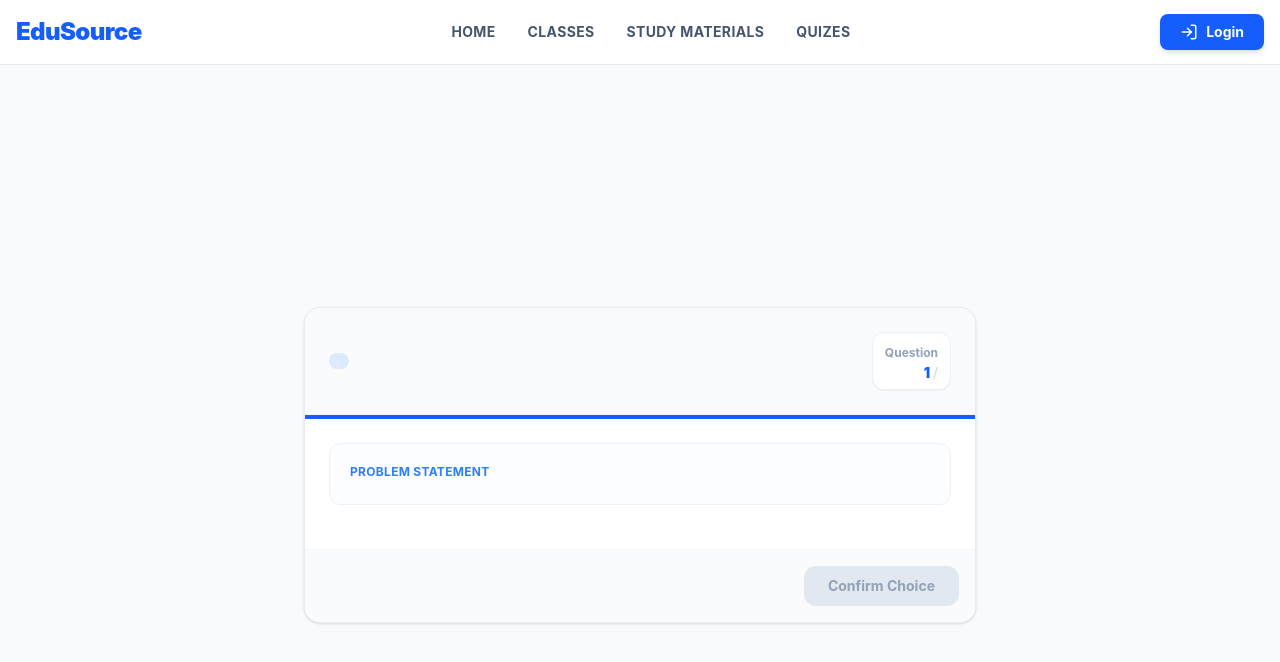
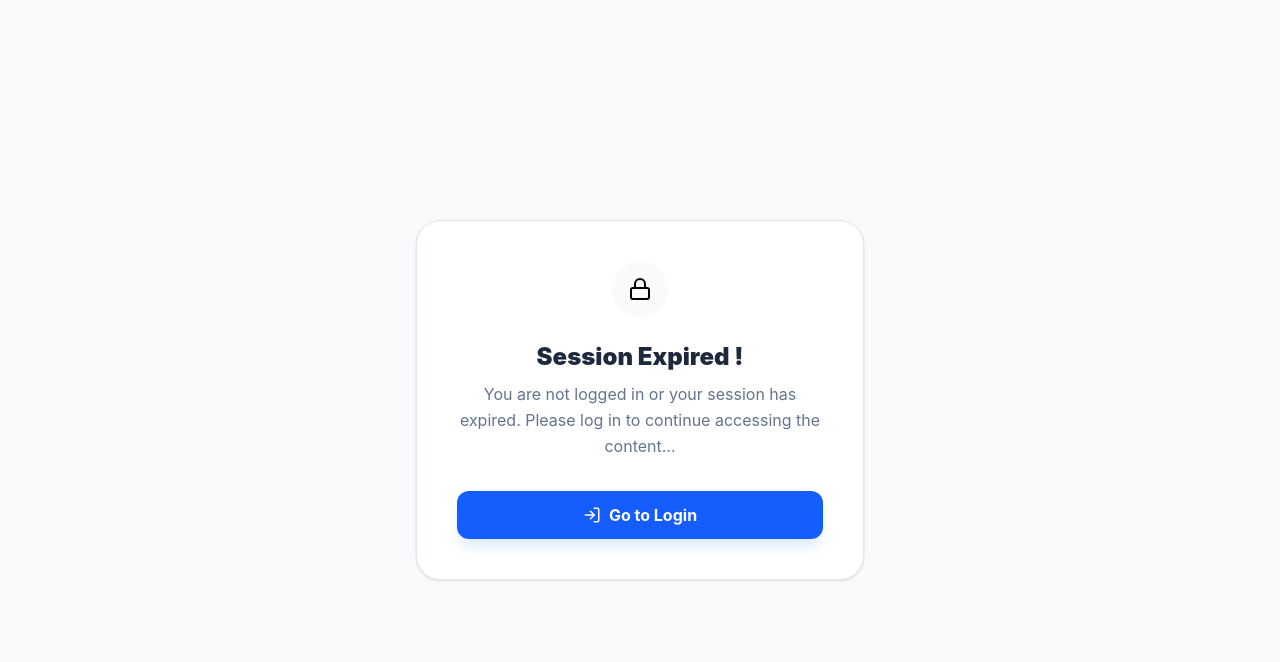
Before and after one commit to tharindudev13/edusoure, a React (Vite) app: page /quiz/1 in a window 1280 px wide. Shown: the top 662 px of the page. Built offline with nearby package versions, Linux system fonts and the light colour scheme; no server answers.

Commit message:
feat: Implement session expiration handling and add GoToLogin component; update ErrorPage to remove commented code and enhance Quiz with new subjects

```diff
--- a/src/layouts/RootLayout.jsx
+++ b/src/layouts/RootLayout.jsx
@@ -1,7 +1,25 @@
 import { Outlet } from "react-router"
 import NavBar from "../components/Navbar"
+import GoToLogin from "../pages/GoToLogin"
+import { useEffect } from "react"
 
 const RootLayout = () => {
+
+    const token = localStorage.getItem('token')
+
+    useEffect(() => {{
+      setTimeout(() => {
+        localStorage.removeItem('token')
+        localStorage.removeItem('user')
+        window.location.href = '/login'
+      }, 1000 * 60 * 60 * 24)
+    }})
+
+    if(!token){
+        return(
+            <GoToLogin />
+        )
+    }
 
     return(
         <>
--- a/src/pages/ErrorPage.jsx
+++ b/src/pages/ErrorPage.jsx
@@ -33,7 +33,6 @@ const ErrorPage = () => {
             };
         }
 
-        // 2. Handle Network Errors
         if (err?.message === "Failed to fetch") {
             return {
                 title: "Connection Lost",
@@ -42,7 +41,6 @@ const ErrorPage = () => {
             };
         }
 
-        // 3. Fallback for Runtime Errors (like the 'profile_pic' undefined error)
         return {
             title: "Something Went Wrong",
             message: "We encountered an unexpected error. Refreshing the page might help.",
--- /dev/null
+++ b/src/pages/GoToLogin.jsx
@@ -0,0 +1,44 @@
+import {  Link } from 'react-router';
+import { LogIn, Lock } from 'lucide-react';
+
+const GoToLogin = () => {
+
+
+    return (
+        <div className="min-h-screen bg-slate-50 flex flex-col items-center justify-center p-6 text-center">
+            <div className="bg-white p-10 rounded-3xl shadow-sm border border-slate-200 max-w-md w-full">
+                <div className="flex justify-center mb-6">
+                    <div className="p-4 bg-slate-50 rounded-full">
+                        <Lock />
+                    </div>
+                </div>
+
+                <h1 className="text-2xl font-black text-slate-800 mb-2">
+                    Session Expired !
+                </h1>
+
+                <p className="text-slate-500 mb-8 leading-relaxed">
+                    You are not logged in or your session has expired. Please log in to continue accessing the content...
+                </p>
+
+                <div className="flex flex-col gap-3">
+                    <Link
+                        to="/login"
+                        className="flex items-center justify-center gap-2 bg-blue-600 hover:bg-blue-700 text-white font-bold py-3 px-6 rounded-xl transition-all shadow-lg shadow-blue-100"
+                    >
+                        <LogIn size={18} /> Go to Login
+                    </Link>
+                </div>
+            </div>
+
+            {/* Keep technical details hidden for users, but visible for you in console
+            {process.env.NODE_ENV === 'development' && (
+                <p className="mt-4 text-xs text-slate-300">
+                    Debug: {error?.message || "No message available"}
+                </p>
+            )} */}
+        </div>
+    );
+};
+
+export default GoToLogin;
--- a/src/pages/Quiz.jsx
+++ b/src/pages/Quiz.jsx
@@ -28,6 +28,10 @@ export default function QuizDashboard() {
     {id:"sub_6", name: "Accounting", symbol: "📊", gradient: "from-yellow-400 to-yellow-600"},
     {id:"sub_7", name: "Economics", symbol: "📈", gradient: "from-orange-400 to-orange-600"},
     {id:"sub_8", name:  "Business Studies", symbol: "🏢", gradient: "from-red-400 to-red-600"},
+    {id:"sub_9", name:  "Science for Technology", symbol: "🔬", gradient: "from-cyan-400 to-cyan-600"},
+    {id:"sub_10", name:  "Engineering Technology", symbol: "⚙️", gradient: "from-gray-400 to-gray-600"},
+    {id:"sub_11", name:  "Bio Systems Technology", symbol: "🌵", gradient: "from-green-400 to-green-600"},
+
   ];
 
   // Fetch Global Leaderboard on initial load
```
